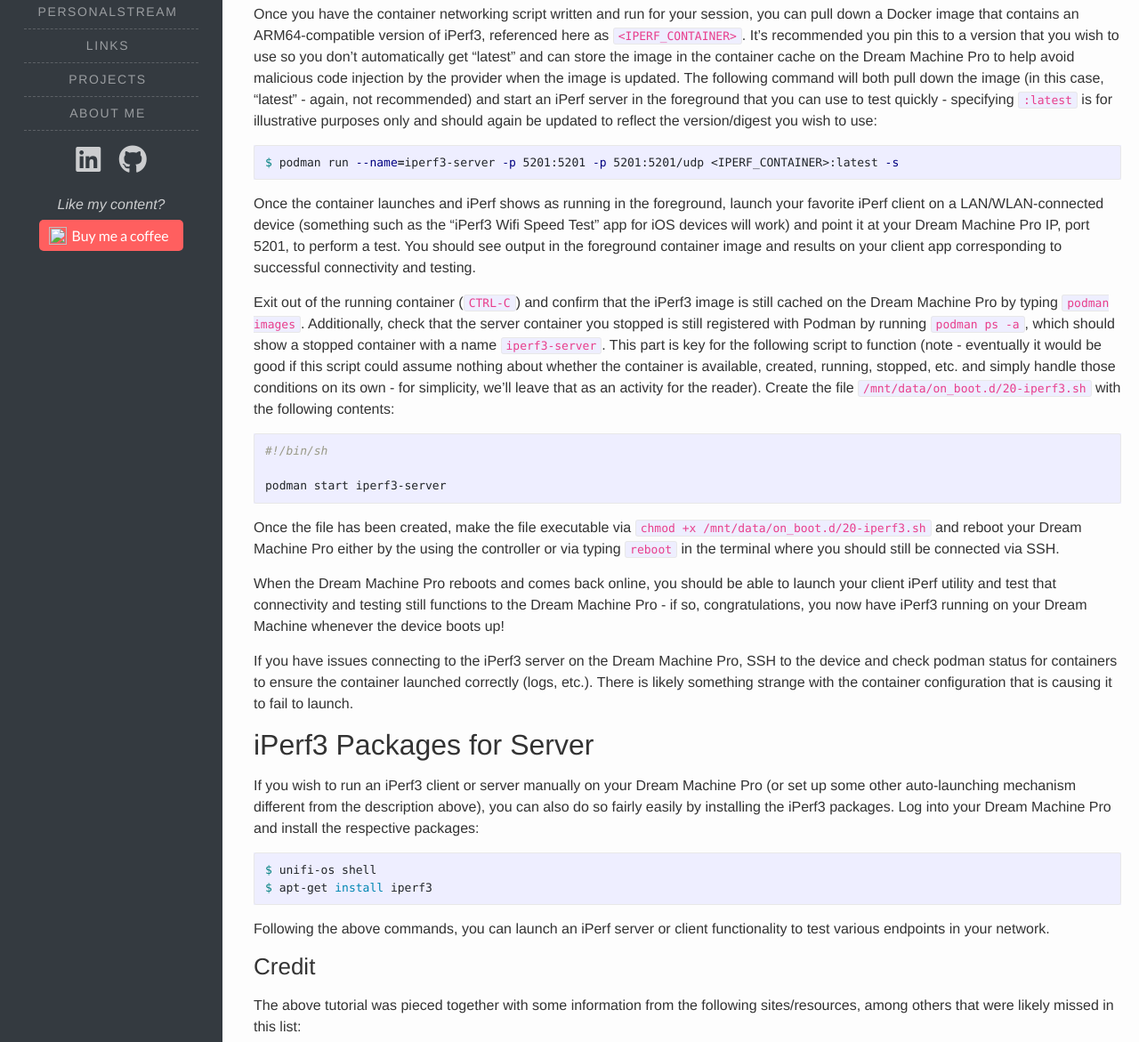
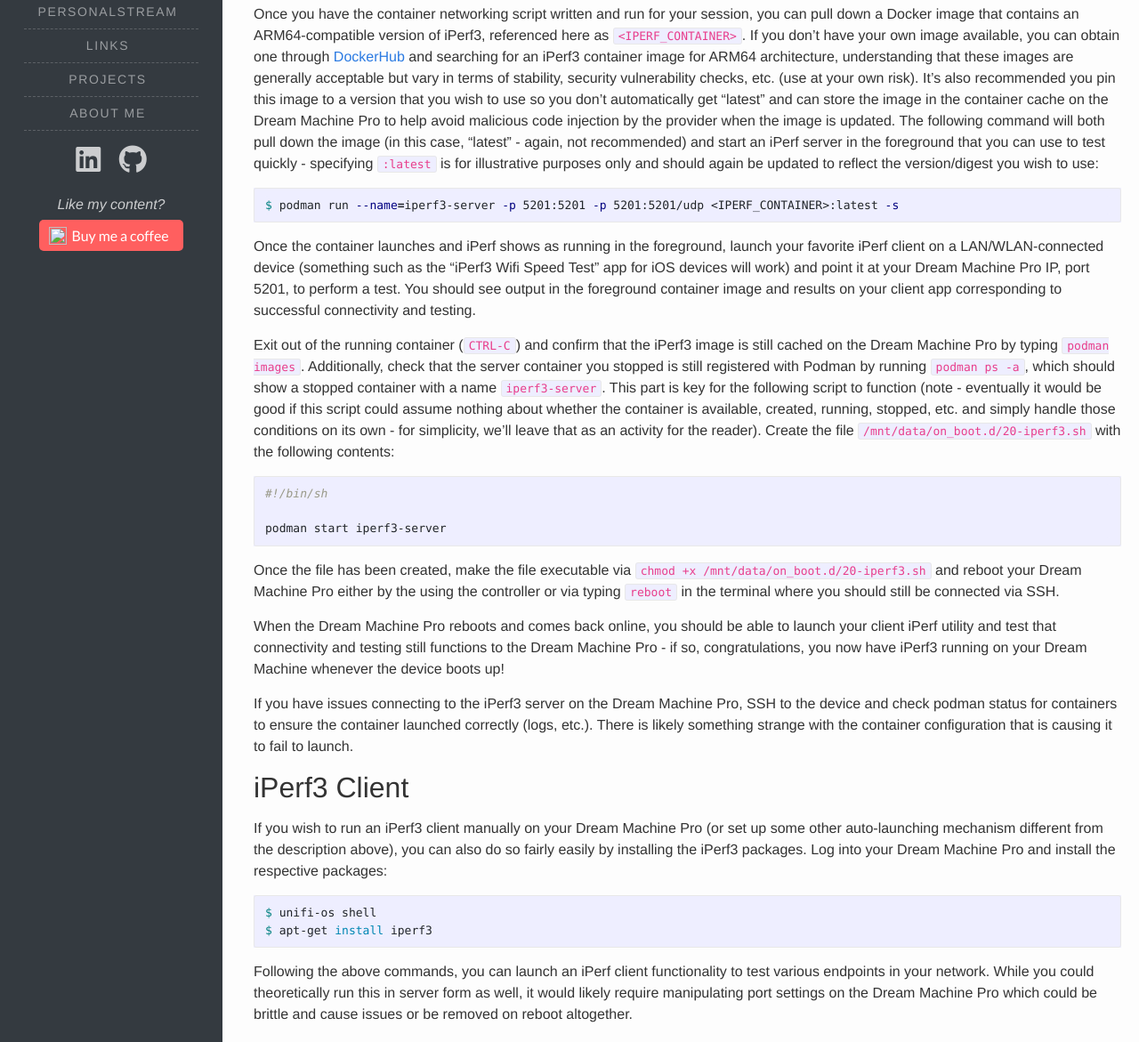
Before and after one commit to jekhokie/jekhokie.github.io, a Jekyll site: the page built from _posts/2020-12-08-iperf-on-unifi-dream-machine-pro.markdown, in a window 1280 px wide and 1400 px high, scrolled down 1191 px. Shown: the part 229-1400 px from the top of the window at 89% size. Built offline with Jekyll 4.4.1, drawn with Linux system fonts in a browser that asks for light colours; nearby versions of some CDN libraries.

Commit message:
Update iPerf Server Verbiage
Update the iPerf post.

````diff
--- a/_posts/2020-12-08-iperf-on-unifi-dream-machine-pro.markdown
+++ b/_posts/2020-12-08-iperf-on-unifi-dream-machine-pro.markdown
@@ -72,11 +72,13 @@ Container networking should now be configured and ready so you can launch contai
 ## iPerf3 Server Container
 
 Once you have the container networking script written and run for your session, you can pull down a Docker image that contains an ARM64-compatible
-version of iPerf3, referenced here as `<IPERF_CONTAINER>`. It's recommended you pin this to a version that you wish to use so you don't automatically
-get "latest" and can store the image in the container cache on the Dream Machine Pro to help avoid malicious code injection by the provider when
-the image is updated. The following command will both pull down the image (in this case, "latest" - again, not recommended) and start an iPerf server
-in the foreground that you can use to test quickly - specifying `:latest` is for illustrative purposes only and should again be updated to reflect the
-version/digest you wish to use:
+version of iPerf3, referenced here as `<IPERF_CONTAINER>`. If you don't have your own image available, you can obtain one through [DockerHub](https://hub.docker.com/)
+and searching for an iPerf3 container image for ARM64 architecture, understanding that these images are generally acceptable but vary in terms of
+stability, security vulnerability checks, etc. (use at your own risk). It's also recommended you pin this image to a version that you wish to use so
+you don't automatically get "latest" and can store the image in the container cache on the Dream Machine Pro to help avoid malicious code injection by
+the provider when the image is updated. The following command will both pull down the image (in this case, "latest" - again, not recommended) and start
+an iPerf server in the foreground that you can use to test quickly - specifying `:latest` is for illustrative purposes only and should again be updated
+to reflect the version/digest you wish to use:
 
 ```bash
 $ podman run --name=iperf3-server -p 5201:5201 -p 5201:5201/udp <IPERF_CONTAINER>:latest -s
@@ -107,9 +109,9 @@ still functions to the Dream Machine Pro - if so, congratulations, you now have
 If you have issues connecting to the iPerf3 server on the Dream Machine Pro, SSH to the device and check podman status for containers to ensure the
 container launched correctly (logs, etc.). There is likely something strange with the container configuration that is causing it to fail to launch.
 
-## iPerf3 Packages for Server
+## iPerf3 Client
 
-If you wish to run an iPerf3 client or server manually on your Dream Machine Pro (or set up some other auto-launching mechanism different from the
+If you wish to run an iPerf3 client manually on your Dream Machine Pro (or set up some other auto-launching mechanism different from the
 description above), you can also do so fairly easily by installing the iPerf3 packages. Log into your Dream Machine Pro and install the respective
 packages:
 
@@ -118,7 +120,9 @@ $ unifi-os shell
 $ apt-get install iperf3
 ```
 
-Following the above commands, you can launch an iPerf server or client functionality to test various endpoints in your network.
+Following the above commands, you can launch an iPerf client functionality to test various endpoints in your network. While you could theoretically run
+this in server form as well, it would likely require manipulating port settings on the Dream Machine Pro which could be brittle and cause issues or be
+removed on reboot altogether.
 
 ### Credit
 
````
